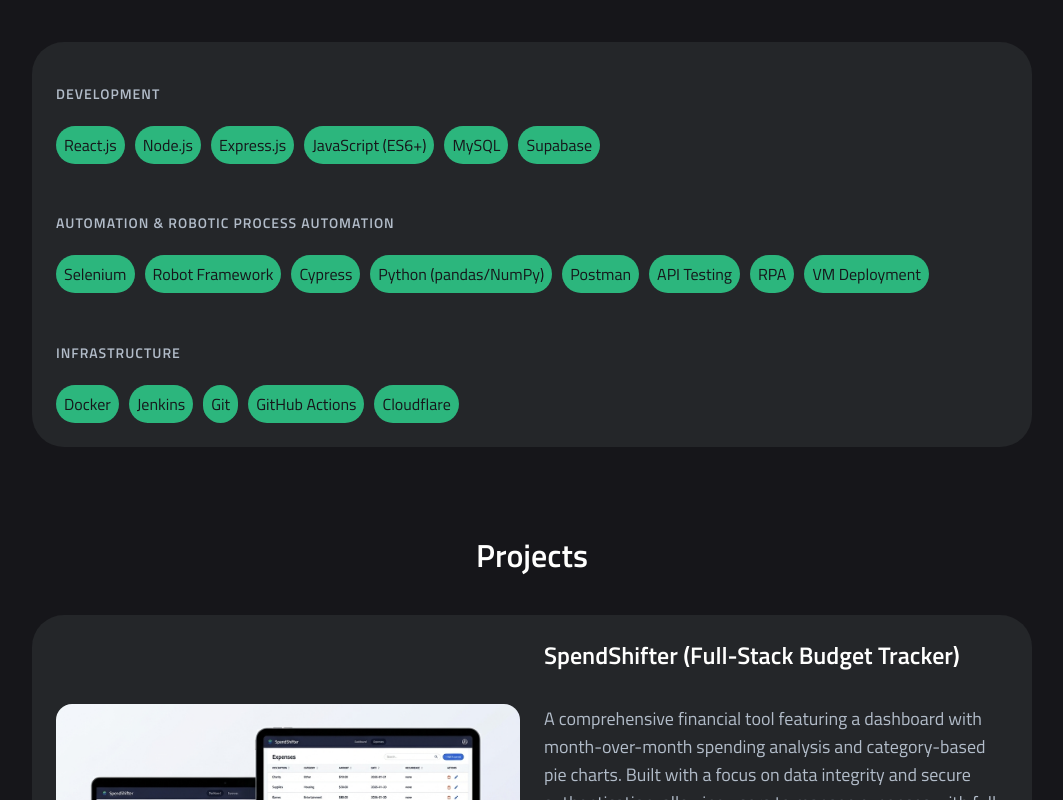
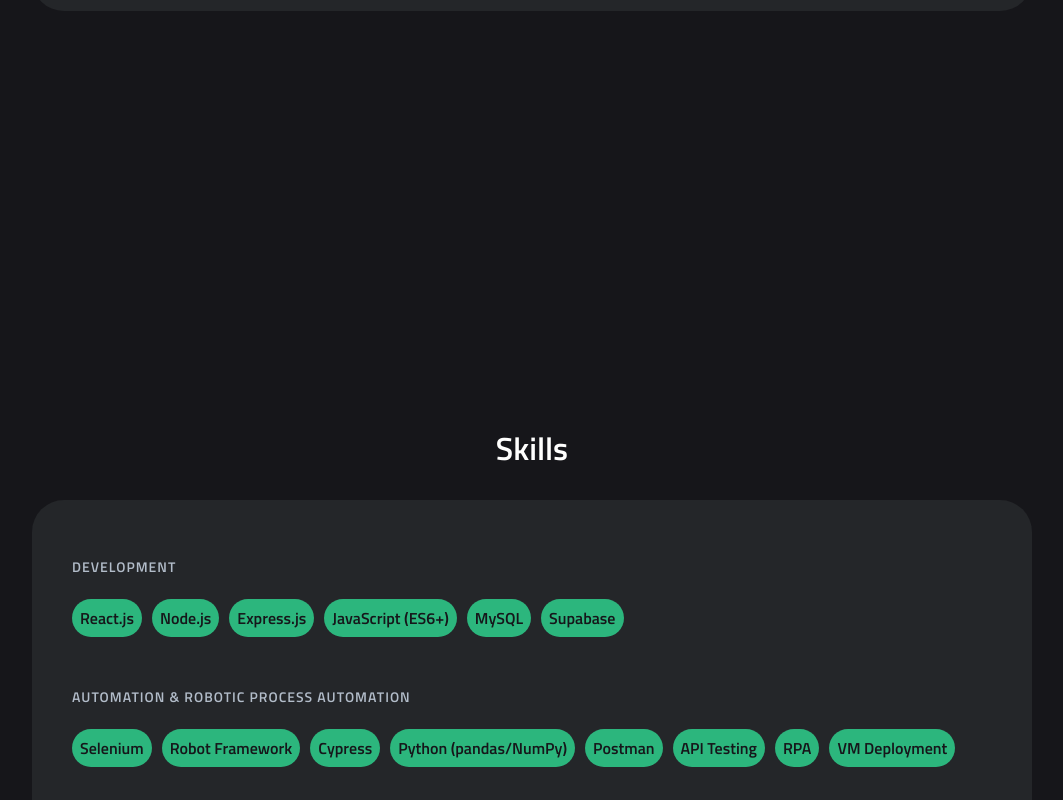
Before and after one commit to CodingKavin/MyPortfolio, a React (Vite) app: page / in a window 1280 px wide. Shown: the part 800-1600 px from the top of the page, without its empty margins (108-1171 px from the left). Built offline with nearby package versions, Linux system fonts and the light colour scheme.

Commit message:
split skills into new page component and update navbar and app

```diff
--- a/src/App.jsx
+++ b/src/App.jsx
@@ -4,6 +4,7 @@
 import AboutPage from "./pages/AboutPage/AboutPage.jsx";
 import ContactPage from "./pages/ContactPage/ContactPage.jsx";
 import ProjectsPage from "./pages/ProjectsPage/ProjectsPage.jsx";
+import SkillsPage from "./pages/SkillsPage/SkillsPage.jsx";
 
 function App() {
   return (
@@ -13,6 +14,9 @@
         <main>
           <section id="about">
             <AboutPage />
+          </section>
+          <section id="skills">
+            <SkillsPage />
           </section>
           <section id="projects">
             <ProjectsPage />
--- a/src/components/Navigation/Navigation.jsx
+++ b/src/components/Navigation/Navigation.jsx
@@ -14,12 +14,15 @@
   useEffect(() => {
     const observerOptions = {
       root: null,
-      rootMargin: "-20% 0px -70% 0px",
+      // Adjusted margin: This creates a narrow horizontal "strip" in the
+      // upper-middle of the screen that triggers the active state.
+      rootMargin: "-30% 0px -60% 0px",
       threshold: 0,
     };
 
     const observerCallback = (entries) => {
       entries.forEach((entry) => {
+        // Only update if the section is coming into that 30-60% sweet spot
         if (entry.isIntersecting) {
           setActiveSection(entry.target.id);
         }
@@ -31,7 +34,6 @@
       observerOptions,
     );
 
-    // Added "skills" to the tracked sections
     const sections = ["about", "skills", "projects", "contact"];
     sections.forEach((id) => {
       const element = document.getElementById(id);
@@ -89,7 +91,6 @@
           <a href="#about" className={getNavClass("about")} onClick={closeMenu}>
             <Typography variant="p1">About</Typography>
           </a>
-          {/* Mobile Skills Link */}
           <a
             href="#skills"
             className={getNavClass("skills")}
@@ -121,7 +122,6 @@
           </Typography>
         </a>
 
-        {/* Desktop Skills Link */}
         <a href="#skills" className={getNavClass("skills")}>
           <Typography variant="p1" className="navbar__tab-text">
             Skills
--- a/src/components/Tags/Tags.scss
+++ b/src/components/Tags/Tags.scss
@@ -25,5 +25,6 @@
 
   .typography--p2 {
     margin: pxToRem(8);
+    font-weight: 600;
   }
 }
--- a/src/pages/AboutPage/AboutPage.jsx
+++ b/src/pages/AboutPage/AboutPage.jsx
@@ -1,44 +1,11 @@
 import MyPic from "../../assets/Images/pic_kavin.jpg";
 import Typography from "../../components/Typography/Typography";
 import Button from "../../components/Button/Button";
-import Tags from "../../components/Tags/Tags";
 import MyResume from "../../assets/documents/Resume - Kavin Paul.pdf";
 import "./AboutPage.scss";
 
 const AboutPage = () => {
-  const skillGroups = [
-    {
-      category: "Development",
-      list: [
-        "React.js",
-        "Node.js",
-        "Express.js",
-        "JavaScript (ES6+)",
-        "MySQL",
-        "Supabase",
-      ],
-    },
-    {
-      category: "Automation & Robotic Process Automation",
-      list: [
-        "Selenium",
-        "Robot Framework",
-        "Cypress",
-        "Python (pandas/NumPy)",
-        "Postman",
-        "API Testing",
-        "RPA",
-        "VM Deployment",
-      ],
-    },
-    {
-      category: "Infrastructure",
-      list: ["Docker", "Jenkins", "Git", "GitHub Actions", "Cloudflare"],
-    },
-  ];
-
   return (
-    <>
     <section id="about" className="about-me">
       <Typography variant="h1" className="about-me__header">
         About Me
@@ -55,19 +22,18 @@
           <div className="about-me__about-content">
             <Typography variant="p1" className="about-me__description">
               Hey I'm Kavin, I am a developer who bridges the gap between
-                high-level logic and low-level implementation. With 8 years in
-                the banking industry, transitioning from financial advising to
-                Robotic Process Automation, I have built my career on precision
-                and problem-solving. I am a fast learner with an innate
-                curiosity for how things work under the hood, whether it's
-                complex sci-fi lore or a JWT validation flow. I specialize in
-                building clean, functional applications like my recent
-                full-stack budget tracker, and I am currently diving into the
-                Java, Spring Boot, and AWS ecosystem. When I'm not at my
-                terminal, I'm usually gaming, watching anime, or heading to the
-                mountains for some snowboarding and hiking. I am a direct
-                communicator who values efficiency, clear documentation, and
-                getting the job done right.
+              high-level logic and low-level implementation. With 8 years in the
+              banking industry, transitioning from financial advising to Robotic
+              Process Automation, I have built my career on precision and
+              problem-solving. I am a fast learner with an innate curiosity for
+              how things work under the hood, whether it's complex sci-fi lore
+              or a JWT validation flow. I specialize in building clean,
+              functional applications like my recent full-stack budget tracker,
+              and I am currently diving into the Java, Spring Boot, and AWS
+              ecosystem. When I'm not at my terminal, I'm usually gaming,
+              watching anime, or heading to the mountains for some snowboarding
+              and hiking. I am a direct communicator who values efficiency,
+              clear documentation, and getting the job done right.
             </Typography>
             <div className="about-me__btn-container">
               <Button
@@ -93,27 +59,6 @@
         </div>
       </div>
     </section>
-
-      <section id="skills" className="skills">
-        <Typography variant="h1" className="about-me__header">
-          Skills
-        </Typography>
-        <div className="skills__container">
-          {skillGroups.map((group) => (
-            <div key={group.category} className="skills__group">
-              <Typography variant="h2" className="skills__category-name">
-                {group.category}
-              </Typography>
-              <div className="skills__list">
-                {group.list.map((skill) => (
-                  <Tags key={skill} text={skill} />
-                ))}
-              </div>
-            </div>
-          ))}
-        </div>
-      </section>
-    </>
   );
 };
 
--- a/src/pages/AboutPage/AboutPage.scss
+++ b/src/pages/AboutPage/AboutPage.scss
@@ -7,6 +7,8 @@
   flex-direction: column;
   justify-content: center;
   align-items: center;
+  min-height: 100vh; // Ensures section fills screen for better observer tracking
+
   @include tablet {
     margin: pxToRem(16) pxToRem(32);
     padding: pxToRem(16) pxToRem(16);
@@ -50,16 +52,10 @@
     object-fit: cover;
   }
 
-  &__about {
-    .typography--h1 {
-      margin-top: 0;
-      margin-bottom: 0;
-    }
-  }
-
   &__header {
     color: $color-text-primary;
     text-align: center;
+    margin-bottom: pxToRem(24);
   }
 
   &__download-link {
@@ -76,6 +72,7 @@
     justify-content: flex-start;
     align-items: center;
     gap: pxToRem(16);
+    margin-top: pxToRem(24);
   }
 
   &__btn {
@@ -85,60 +82,3 @@
     }
   }
 }
-
-.skills {
-  display: flex;
-  flex-direction: column;
-  justify-content: center;
-  align-items: center;
-
-  @include tablet {
-    margin: pxToRem(16) pxToRem(32);
-    padding: pxToRem(16) pxToRem(16);
-  }
-
-  &__container {
-    background-color: $color-background-light;
-    border-radius: pxToRem(32);
-    display: flex;
-    flex-direction: column;
-    gap: pxToRem(32);
-    margin: pxToRem(8) pxToRem(16);
-    padding: pxToRem(24) pxToRem(24);
-    max-width: pxToRem(1000);
-    width: 80%;
-    transition:
-      transform 0.3s ease,
-      box-shadow 0.3s ease;
-
-    &:hover {
-      transform: translateY(-5px);
-      box-shadow: 0 8px 24px rgba(0, 0, 0, 0.3);
-    }
-
-    @include tablet {
-      width: 100%;
-    }
-  }
-
-  &__group {
-    display: flex;
-    flex-direction: column;
-    gap: pxToRem(12);
-    justify-content: center;
-  }
-
-  &__category-name {
-    color: $color-text-secondary;
-    text-transform: uppercase;
-    font-size: pxToRem(14);
-    letter-spacing: 1px;
-    margin-bottom: pxToRem(4);
-  }
-
-  &__list {
-    display: flex;
-    flex-wrap: wrap;
-    gap: pxToRem(10);
-  }
-}
--- /dev/null
+++ b/src/pages/SkillsPage/SkillsPage.jsx
@@ -0,0 +1,60 @@
+import Typography from "../../components/Typography/Typography";
+import Tags from "../../components/Tags/Tags";
+import "./SkillsPage.scss";
+
+const SkillsPage = () => {
+  const skillGroups = [
+    {
+      category: "Development",
+      list: [
+        "React.js",
+        "Node.js",
+        "Express.js",
+        "JavaScript (ES6+)",
+        "MySQL",
+        "Supabase",
+      ],
+    },
+    {
+      category: "Automation & Robotic Process Automation",
+      list: [
+        "Selenium",
+        "Robot Framework",
+        "Cypress",
+        "Python (pandas/NumPy)",
+        "Postman",
+        "API Testing",
+        "RPA",
+        "VM Deployment",
+      ],
+    },
+    {
+      category: "Infrastructure",
+      list: ["Docker", "Jenkins", "Git", "GitHub Actions", "Cloudflare"],
+    },
+  ];
+
+  return (
+    <section id="skills" className="skills">
+      <Typography variant="h1" className="skills__header">
+        Skills
+      </Typography>
+      <div className="skills__container">
+        {skillGroups.map((group) => (
+          <div key={group.category} className="skills__group">
+            <Typography variant="h2" className="skills__category-name">
+              {group.category}
+            </Typography>
+            <div className="skills__list">
+              {group.list.map((skill) => (
+                <Tags key={skill} text={skill} />
+              ))}
+            </div>
+          </div>
+        ))}
+      </div>
+    </section>
+  );
+};
+
+export default SkillsPage;
--- /dev/null
+++ b/src/pages/SkillsPage/SkillsPage.scss
@@ -0,0 +1,68 @@
+@use "../../styles/variables" as *;
+@use "../../styles/functions" as *;
+@use "../../styles/mixins" as *;
+
+.skills {
+  display: flex;
+  flex-direction: column;
+  justify-content: center;
+  align-items: center;
+  min-height: 100vh;
+  padding-top: pxToRem(80);
+
+  @include tablet {
+    margin: pxToRem(16) pxToRem(32);
+    padding: pxToRem(80) pxToRem(16) pxToRem(16);
+  }
+
+  &__header {
+    color: $color-text-primary;
+    text-align: center;
+    margin-bottom: pxToRem(24);
+  }
+
+  &__container {
+    background-color: $color-background-light;
+    border-radius: pxToRem(32);
+    display: flex;
+    flex-direction: column;
+    gap: pxToRem(32);
+    margin: pxToRem(8) pxToRem(16);
+    padding: pxToRem(24) pxToRem(24);
+    max-width: pxToRem(1000);
+    width: 90%;
+    transition:
+      transform 0.3s ease,
+      box-shadow 0.3s ease;
+
+    &:hover {
+      transform: translateY(-5px);
+      box-shadow: 0 8px 24px rgba(0, 0, 0, 0.3);
+    }
+
+    @include tablet {
+      width: 100%;
+      padding: pxToRem(40);
+    }
+  }
+
+  &__group {
+    display: flex;
+    flex-direction: column;
+    gap: pxToRem(12);
+  }
+
+  &__category-name {
+    color: $color-text-secondary;
+    text-transform: uppercase;
+    font-size: pxToRem(14);
+    letter-spacing: 1px;
+    margin-bottom: pxToRem(4);
+  }
+
+  &__list {
+    display: flex;
+    flex-wrap: wrap;
+    gap: pxToRem(10);
+  }
+}
```
Lines whose indentation alone changed are shown as unchanged.
